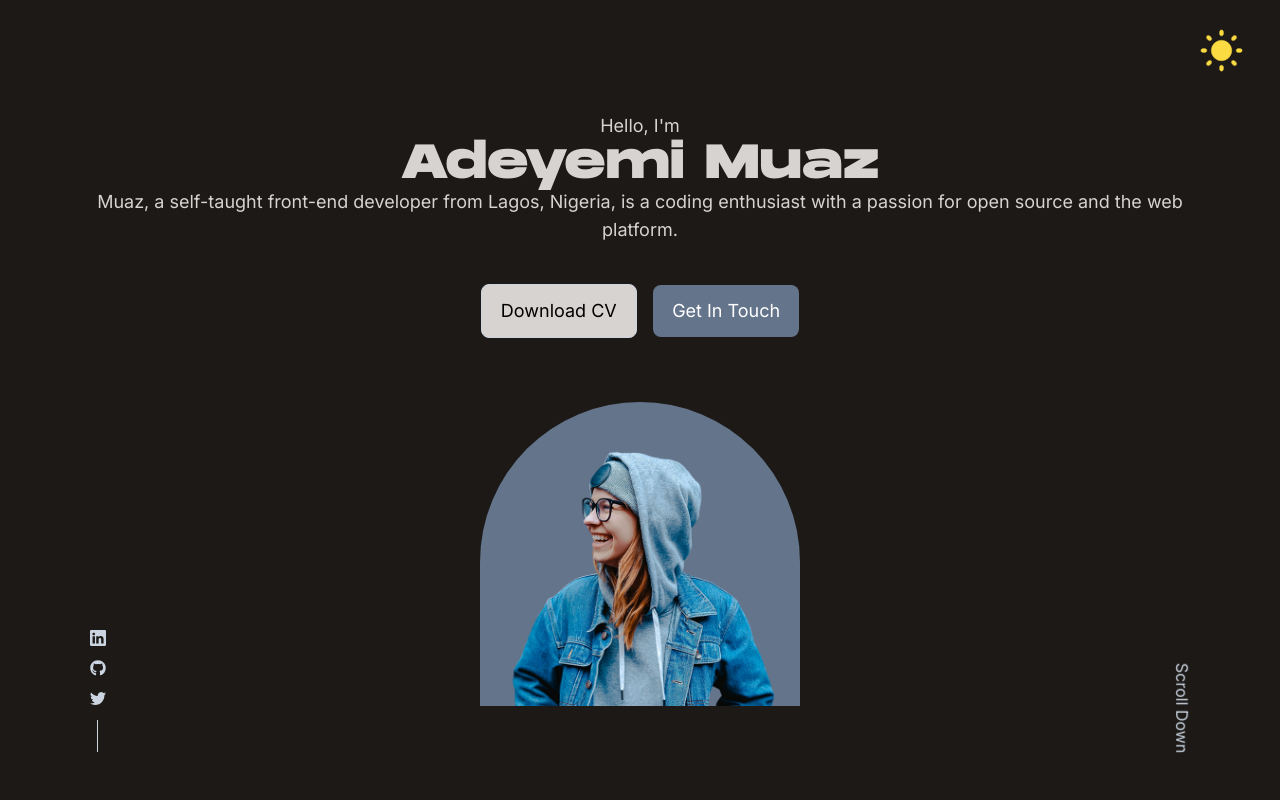
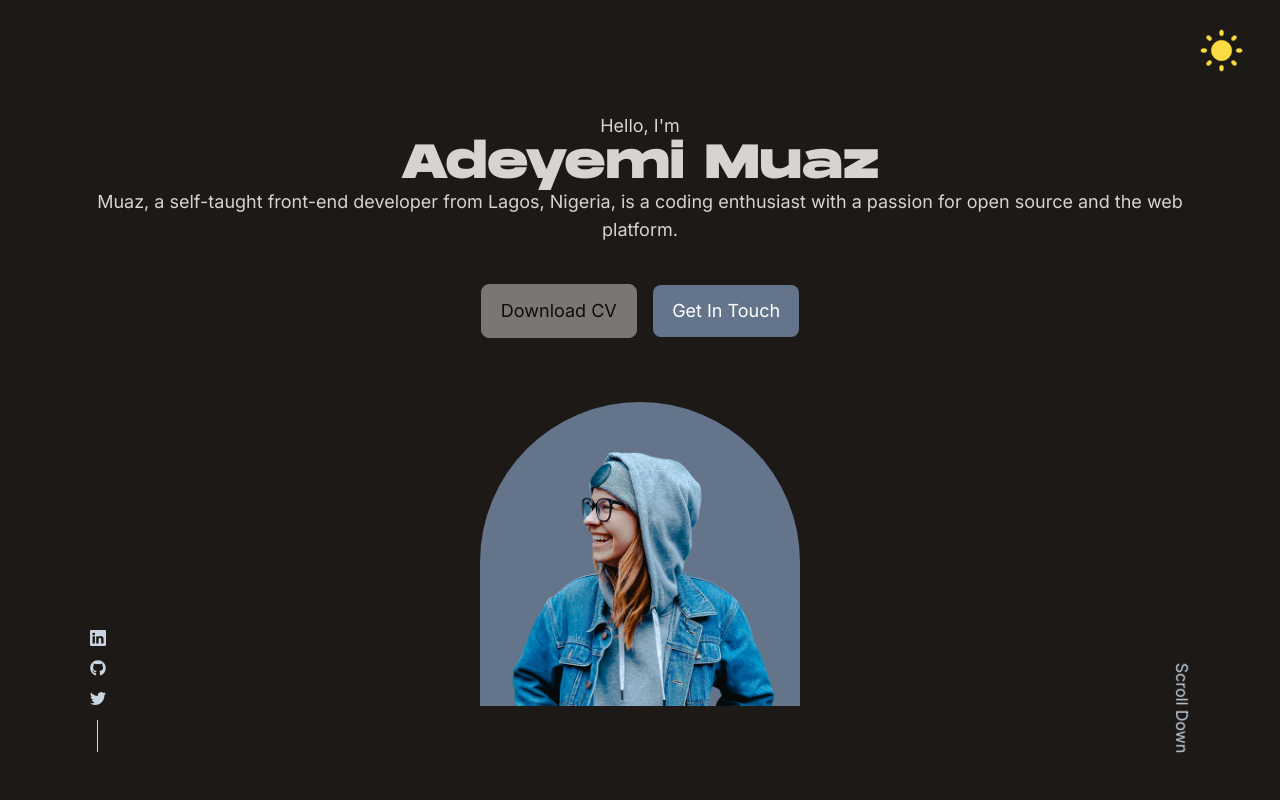
Before and after one commit to Adeyemi-Muaz-Ayomide/my-portfolio, a React (Vite) app: page / in a window 1280 px wide. Shown: the top 800 px of the page. Built offline with nearby package versions, Linux system fonts and the light colour scheme; a web font is replaced by a local one.

Commit message:
disabled the download CV button

```diff
--- a/src/components/header/CTAs.tsx
+++ b/src/components/header/CTAs.tsx
@@ -1,9 +1,17 @@
 import CV from "../../assets/cv.pdf";
 
 const CTAs = () => {
+   const isDisabled = true;
   return (
     <div className=" mt-10 flex gap-4 justify-center items-center ">
-      <a href={CV} download className=" btn bg-[#d6d3d1]" disabled>
+      <a
+        href={isDisabled ? undefined : CV}
+        download
+        // className=" btn bg-[#d6d3d1]"
+        className={`btn bg-[#d6d3d1] ${
+          isDisabled ? "opacity-50 cursor-not-allowed" : ""
+        }`}
+      >
         Download CV
       </a>
       <a href="#contact" className="btn btn-primary ">
```
